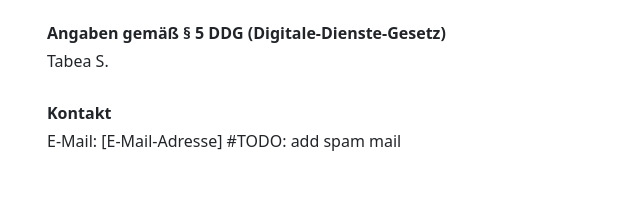
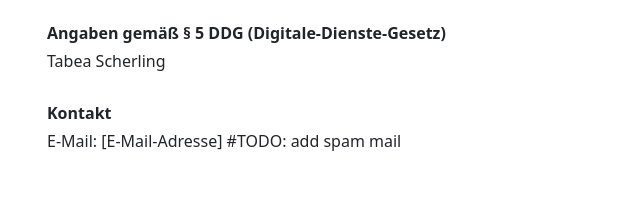
Before and after one commit to tabearasa/honig, a plain HTML site: page impressum.html in a window 1280 px wide. Shown: the part 149-353 px from the top of the page, 320-960 px from the left. Drawn offline with Linux system fonts and the light colour scheme.

Commit message:
add fullname

```diff
--- a/impressum.html
+++ b/impressum.html
@@ -38,7 +38,7 @@
 
         <p class="mt-4 mb-1"><strong>Angaben gemäß § 5 DDG (Digitale-Dienste-Gesetz)</strong></p>
         <p class="mb-1">
-          Tabea S.<br>
+          Tabea Scherling<br>
           <br>
         </p>
         <p class="mb-1"><strong>Kontakt</strong></p>
```
